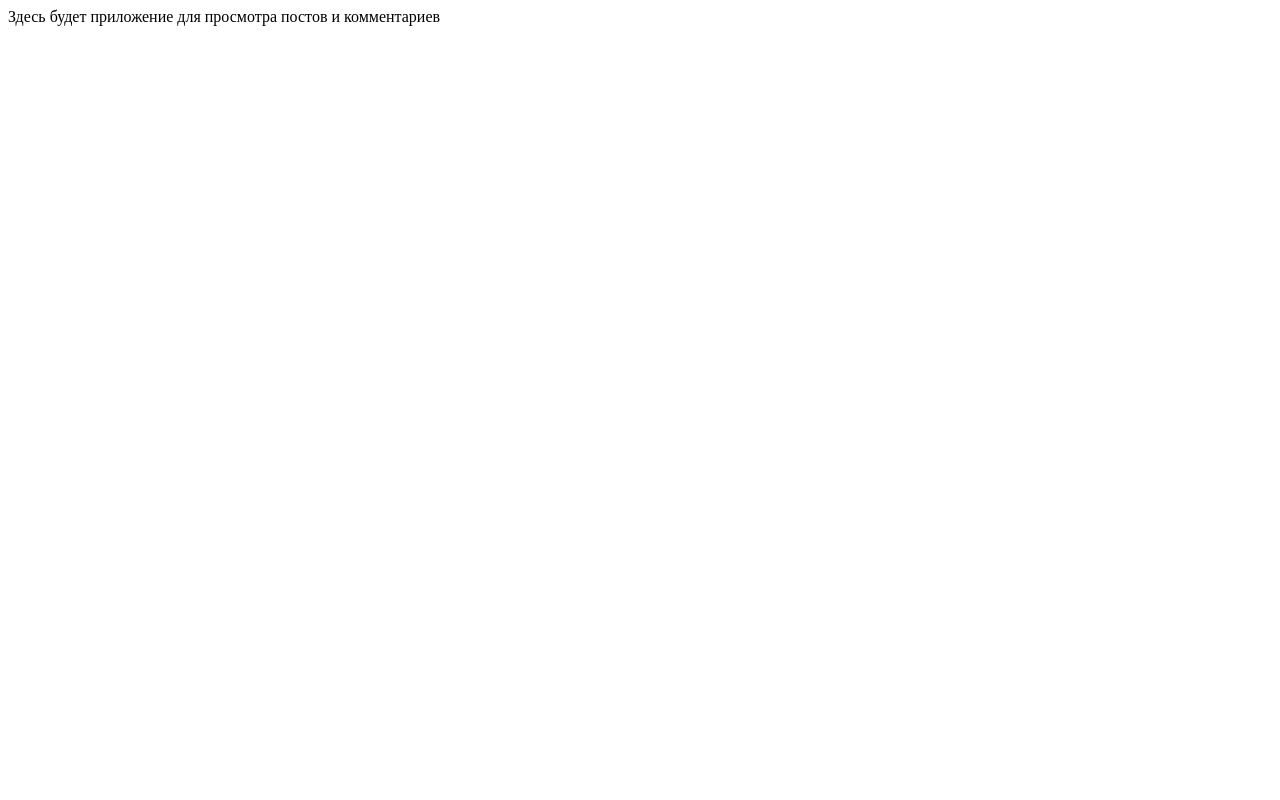
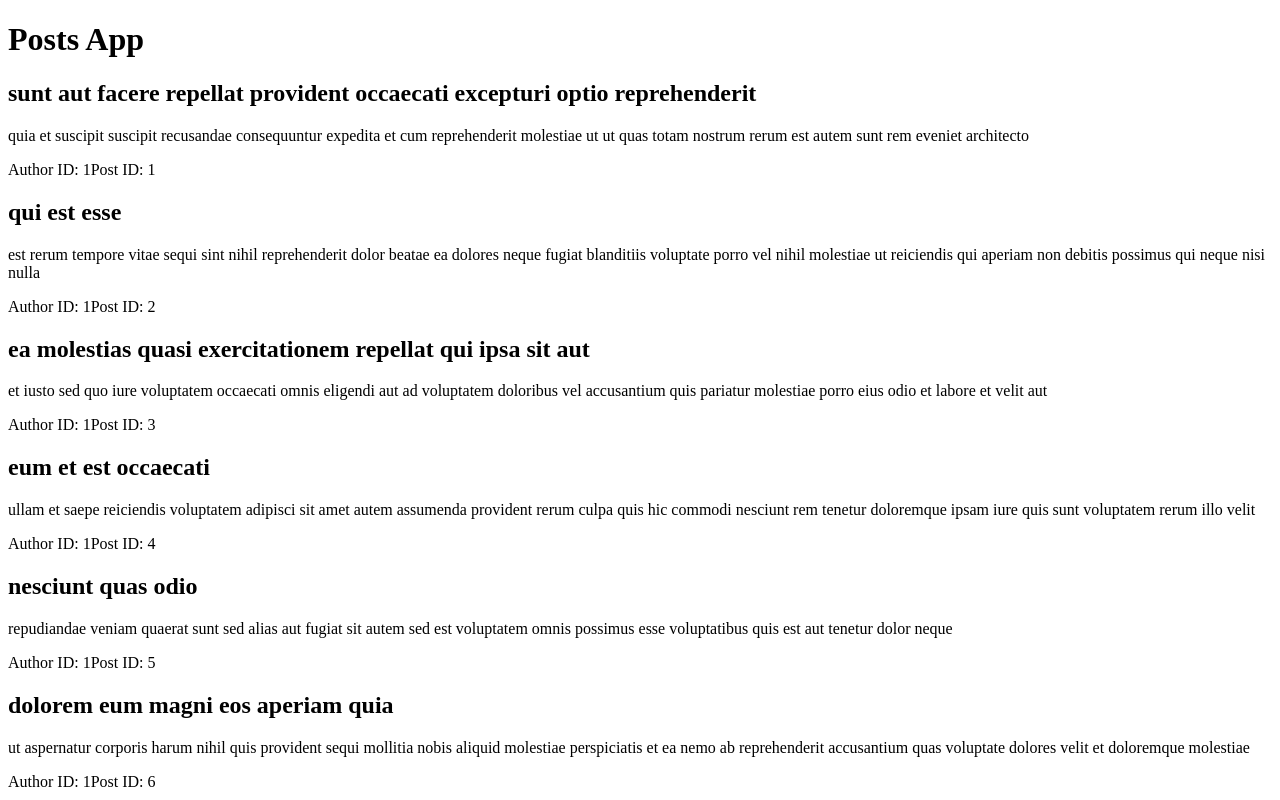
Before and after one commit to doosmurano/posts-app, a React (Vite) app: page / in a window 1280 px wide. Shown: the top 800 px of the page. Built offline with nearby package versions, Linux system fonts and the light colour scheme.

Commit message:
feat: Обновит вид приложения с новыми данными

```diff
--- a/src/app/App.tsx
+++ b/src/app/App.tsx
@@ -1,7 +1,13 @@
 import { FC } from 'react'
+import { PostList } from '@/widgets/PostList/PostList';
+import { MainLayout } from '@/shared/layouts/MainLayout';
 
 const App: FC = () => {
-    return <div>Здесь будет приложение для просмотра постов и комментариев</div>
+    return (
+      <MainLayout>
+          <PostList/>
+      </MainLayout>
+    )
 }
 
 export default App;
```
